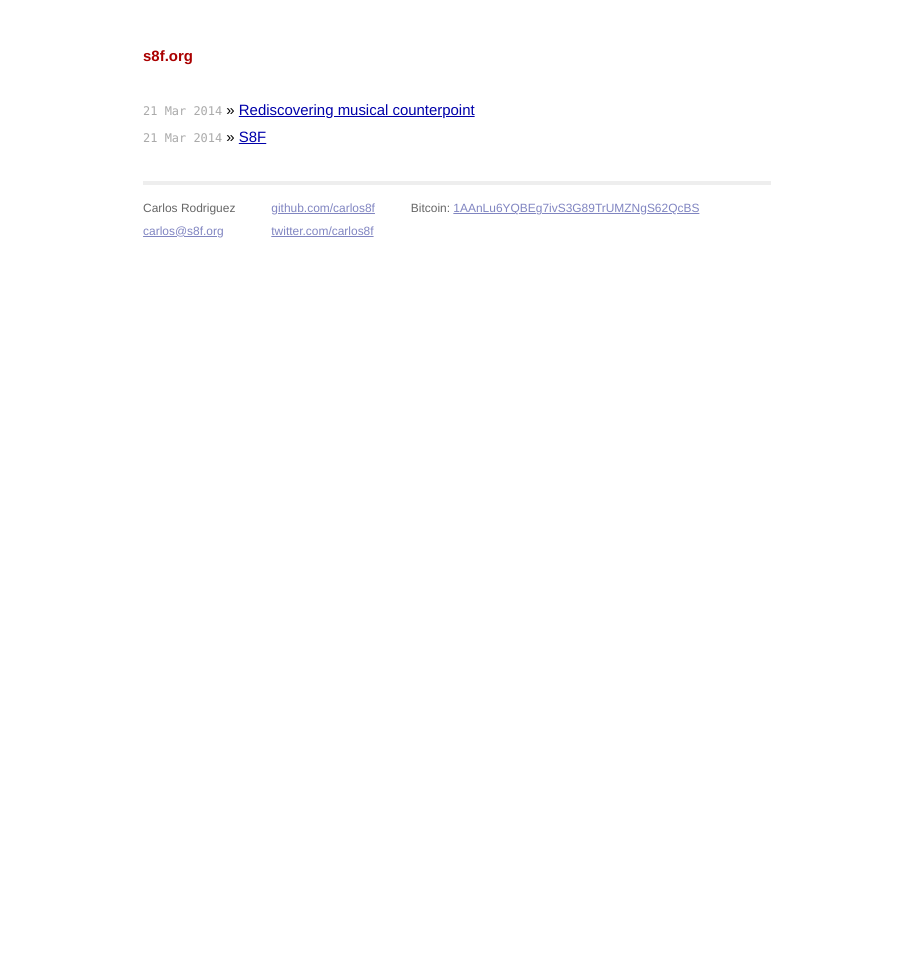
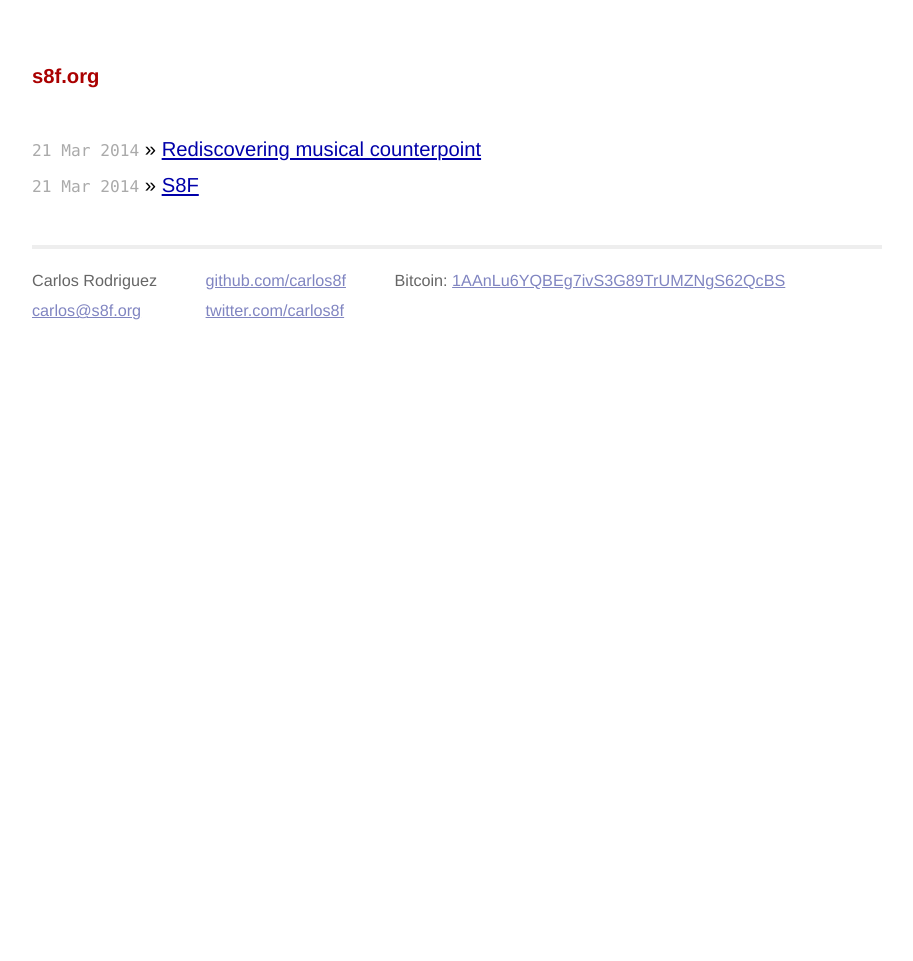
Before and after one commit to carlos8f/s8f.org, a Jekyll site: the page built from index.html, in a window 1280 px wide. Shown: the whole page, without its empty margins (183-1096 px from the left). Built offline with Jekyll 4.4.1, drawn with Linux system fonts in a browser that asks for light colours; Markdown is read by kramdown in place of the engine named in the settings.

Commit message:
bigger font

```diff
--- a/css/main.css
+++ b/css/main.css
@@ -15,7 +15,7 @@ html, body { height: 100%; }
 body {
   background-color: #FFF;
   font: 13.34px Helvetica, Arial, sans-serif;
-  font-size: small;
+  font-size: 110%;
   text-align: center;
 }
 
```
